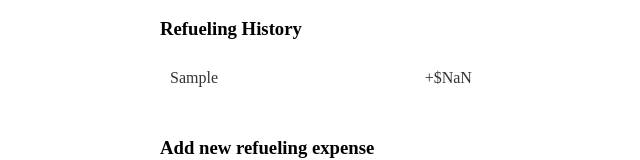
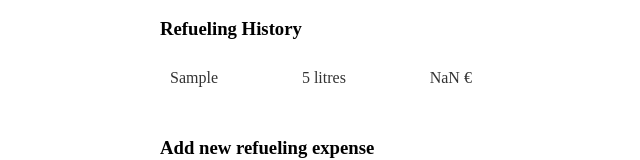
Before and after one commit to GoodForN0thing/Car_Fuel_Expenses, a React (Create React App) app in the folder car_fuel_expenses/: page / in a window 1280 px wide. Both pictures are taken after typing "Sample", "5", "Sample", "5" into the empty fields and a click on the button "Add Refueling Expense". Shown: the part 224-384 px from the top of the page, without its empty margins (319-959 px from the left). Built offline with nearby package versions, Linux system fonts and the light colour scheme.

Commit message:
refuel lista muokattu

```diff
--- a/car_fuel_expenses/src/components/Refuel.js
+++ b/car_fuel_expenses/src/components/Refuel.js
@@ -6,11 +6,11 @@ import { GlobalContext } from "../context/GlobalState";
 export const Refuel = ({ refuel }) => {
 const {deleteRefueling} = useContext(GlobalContext);
 
-    const sign = refuel.amount < 0 ? '-' : '+';
+    // const sign = refuel.amount < 0 ? '-' : '+';
 
     return (
         <li className={refuel.amount < 0 ? 'minus' : 'plus'}>
-            { refuel.car } <span>{sign}${Math.abs(refuel.fuelPriceInEuros)}</span><button onClick={() => deleteRefueling(refuel.id) } className="delete-btn">x</button>
+            { refuel.car } <span>{ refuel.fuelInLitres } litres </span><span> {refuel.fuelPriceInEuros} €</span><button onClick={() => deleteRefueling(refuel.id) } className="delete-btn">x</button>
         </li>
     )
 }
```
